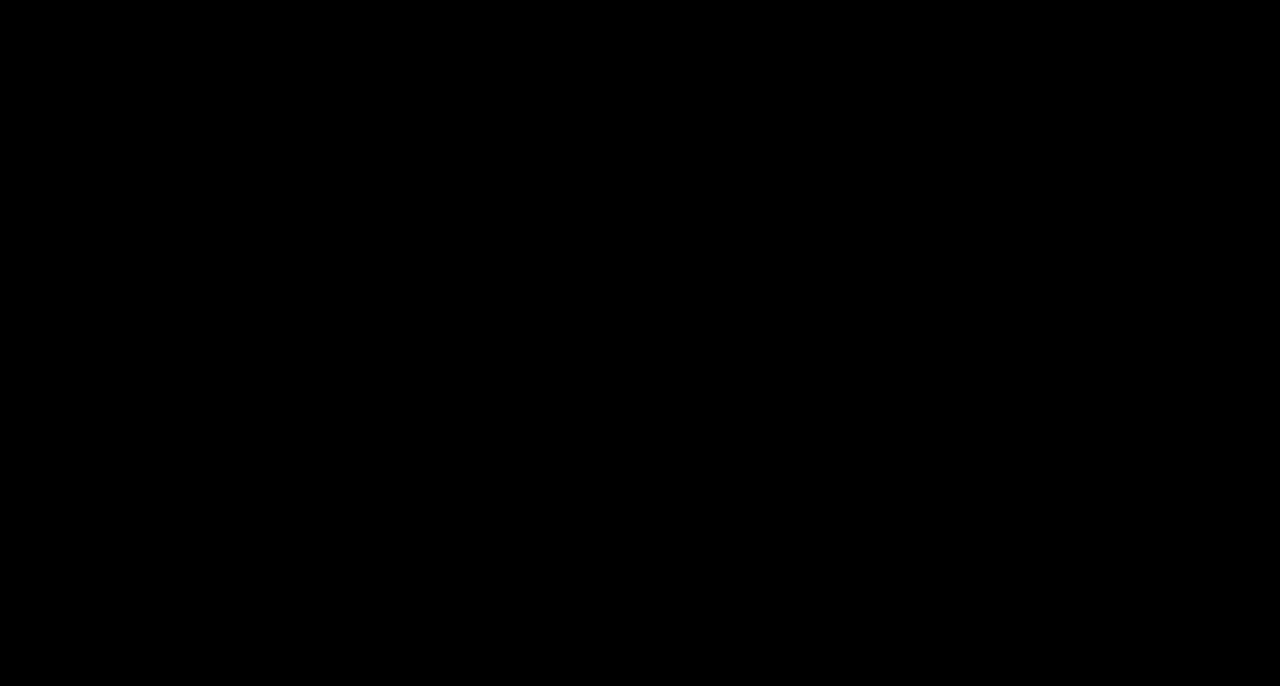
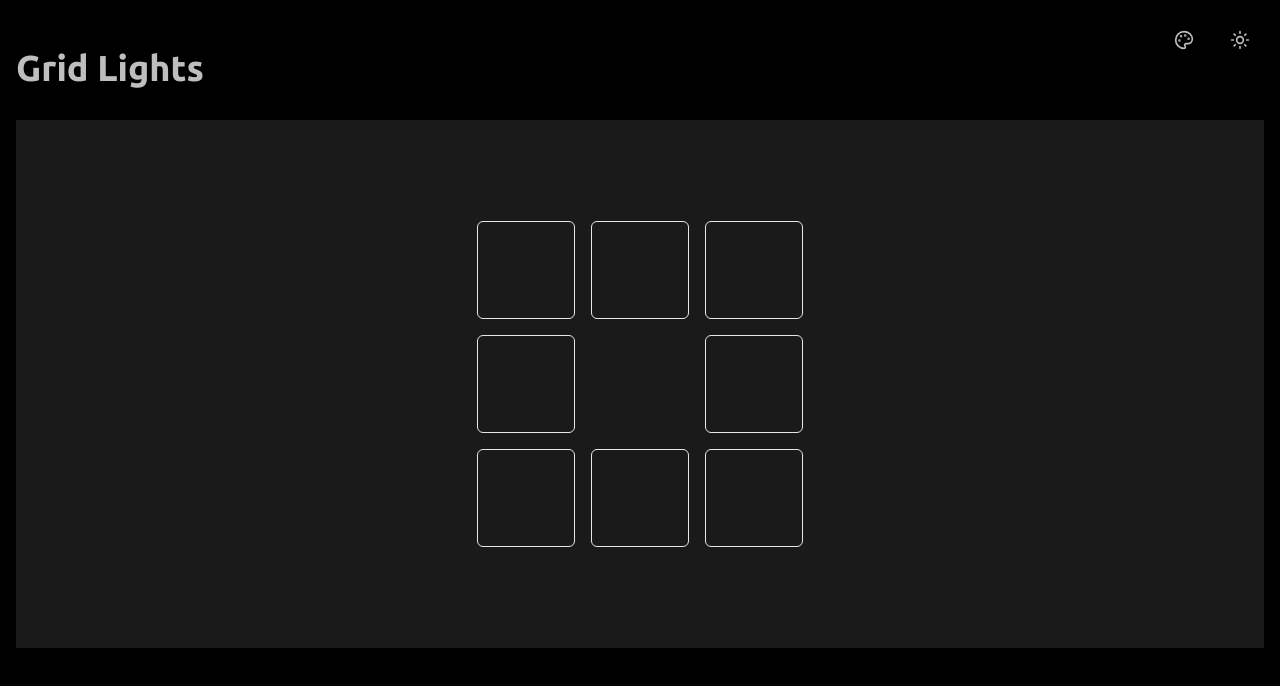
Before and after one commit to himanshurahi/frontend-machine-coding, a React (Vite) app: page /grid-lights in a window 1280 px wide. Before the commit this address had no page. Shown: the top 686 px of the page. Built offline with nearby package versions, Linux system fonts and the light colour scheme.

Commit message:
Added Grid Lights

```diff
--- a/src/App.jsx
+++ b/src/App.jsx
@@ -3,6 +3,7 @@ import { Home } from "./pages/Home";
 import { Pagination } from "./pages/Pagination/index";
 import { MemoryGame } from "./pages/MemoryGame";
 import { PollWidget } from "./pages/PollWidget";
+import { GridLights } from "./pages/GridLights";
 
 function App() {
   return (
@@ -12,6 +13,7 @@ function App() {
         <Route path="/pagination" element={<Pagination />} />
         <Route path="/memory-game" element={<MemoryGame />} />
         <Route path="/poll-widget" element={<PollWidget />} />
+        <Route path="/grid-lights" element={<GridLights />} />
       </Routes>
     </Router>
   );
--- /dev/null
+++ b/src/components/GridLights/GridCells.jsx
@@ -0,0 +1,38 @@
+function GridCells({
+  grid,
+  getGridCells,
+  getCenterIndex,
+  order,
+  onClickCells,
+}) {
+  return (
+    <div
+      className="grid gap-4"
+      style={{ gridTemplateColumns: `repeat(${grid}, 1fr)` }}
+    >
+      {getGridCells.map((i, index) => {
+        if (index == getCenterIndex(grid)) {
+          return (
+            <div
+              id={index}
+              key={index}
+              className="rounded-md px-8 py-6 border invisible"
+            ></div>
+          );
+        }
+        return (
+          <div
+            key={index}
+            onClick={() => onClickCells(index)}
+            className={
+              "rounded-md p-12 border cursor-pointer " +
+              (order.includes(index) && "bg-primary")
+            }
+          ></div>
+        );
+      })}
+    </div>
+  );
+}
+
+export default GridCells;
--- /dev/null
+++ b/src/components/Header.jsx
@@ -0,0 +1,17 @@
+import { motion } from "framer-motion";
+
+function Header({ title }) {
+  return (
+    <div className="flex items-center gap-4 mb-8">
+      <motion.h1
+        initial={{ opacity: 0, y: 20 }}
+        animate={{ opacity: 1, y: 0 }}
+        className="text-4xl font-bold"
+      >
+        {title}
+      </motion.h1>
+    </div>
+  );
+}
+
+export default Header;
--- /dev/null
+++ b/src/pages/GridLights/index.jsx
@@ -0,0 +1,63 @@
+import { motion } from "framer-motion";
+import { ThemeToggle } from "../../components/ThemeToggle";
+import { useEffect, useMemo, useRef, useState } from "react";
+import GridCells from "../../components/GridLights/GridCells";
+import Header from "../../components/Header";
+
+export const GridLights = () => {
+  const [grid, setGrid] = useState(3);
+  const [deselecting, setDeselecting] = useState(false);
+  const [order, setOrder] = useState([]);
+
+  const getCenterIndex = (gridSize) => {
+    return Math.floor((gridSize * gridSize) / 2);
+  };
+
+  const interValRef = useRef();
+
+  const getGridCells = useMemo(() => {
+    return Array(grid * grid).fill(null);
+  }, []);
+
+  const onClickCellHandler = (index) => {
+    if (deselecting) return;
+    if (!order.includes(index)) {
+      setOrder([...order, index]);
+    }
+  };
+
+  useEffect(() => {
+    if (order.length == 0) {
+      clearInterval(interValRef.current);
+      setDeselecting(false);
+    }
+    if (order.length == grid * grid - 1) {
+      setDeselecting(true);
+      interValRef.current = setInterval(() => {
+        setOrder((prevOrder) => {
+          const newOrder = [...prevOrder];
+          newOrder.pop();
+          return newOrder;
+        });
+      }, 300);
+    }
+  }, [order]);
+
+  return (
+    <div className="min-h-screen bg-base-100 text-base-content">
+      <ThemeToggle />
+      <div className="container mx-auto px-4 py-12 h-screen">
+        <Header title={" Grid Lights"} />
+        <div className="conatiner bg-base-300 h-3/4 flex justify-center items-center">
+          <GridCells
+            grid={grid}
+            getGridCells={getGridCells}
+            getCenterIndex={getCenterIndex}
+            order={order}
+            onClickCells={onClickCellHandler}
+          />
+        </div>
+      </div>
+    </div>
+  );
+};
--- a/src/pages/Home.jsx
+++ b/src/pages/Home.jsx
@@ -8,7 +8,7 @@ export const Home = () => {
       title: "Pagination Component",
       description:
         "Effortless navigation through large datasets using React pagination.",
-      demo: "/pagination-demo",
+      demo: "/pagination",
       github: "https://github.com/yourusername/react-pagination",
       tags: ["React", "CSS", "pagination"],
     },
@@ -27,6 +27,14 @@ export const Home = () => {
         "A customizable React widget for creating and managing polls.",
       demo: "/poll-widget",
       github: "https://github.com/yourusername/poll-widget",
+      tags: ["React", "Widget"],
+    },
+    {
+      title: "Grid Lights",
+      description:
+        "A customizable React widget for creating and managing polls.",
+      demo: "/grid-lights",
+      github: "https://github.com/yourusername/grid-lights",
       tags: ["React", "Widget"],
     },
   ];
--- a/src/pages/MemoryGame/index.jsx
+++ b/src/pages/MemoryGame/index.jsx
@@ -4,6 +4,7 @@ import { useEffect, useState } from "react";
 import GridInput from "../../components/MemoryGame/GridInput";
 import GameStatus from "../../components/MemoryGame/GameStatus";
 import MemoryGameGrid from "../../components/MemoryGame/MemoryGameGrid";
+import Header from "../../components/Header";
 
 export const MemoryGame = () => {
   const [grid, setGrid] = useState(5);
@@ -74,15 +75,7 @@ export const MemoryGame = () => {
     <div className="min-h-screen bg-base-100 text-base-content">
       <ThemeToggle />
       <div className="container mx-auto px-4 py-12 h-screen">
-        <div className="flex items-center gap-4 mb-8">
-          <motion.h1
-            initial={{ opacity: 0, y: 20 }}
-            animate={{ opacity: 1, y: 0 }}
-            className="text-4xl font-bold"
-          >
-            Memory Game
-          </motion.h1>
-        </div>
+        <Header title={"Memory Game"} />
 
         <div className="main flex flex-col items-center">
           <GameStatus
--- a/src/pages/Pagination/index.jsx
+++ b/src/pages/Pagination/index.jsx
@@ -3,6 +3,7 @@ import { ThemeToggle } from "../../components/ThemeToggle";
 import { useEffect, useState } from "react";
 import axios from "axios";
 import { ArrowBigLeft, ArrowBigRight } from "lucide-react";
+import Header from "../../components/Header";
 
 export const Pagination = () => {
   const [users, setUsers] = useState([]);
@@ -49,15 +50,7 @@ export const Pagination = () => {
     <div className="min-h-screen bg-base-100 text-base-content">
       <ThemeToggle />
       <div className="container mx-auto px-4 py-12 h-screen">
-        <div className="flex items-center gap-4 mb-8">
-          <motion.h1
-            initial={{ opacity: 0, y: 20 }}
-            animate={{ opacity: 1, y: 0 }}
-            className="text-4xl font-bold"
-          >
-            Pagination
-          </motion.h1>
-        </div>
+        <Header title={"Pagination"} />
         <div className="conatiner bg-base-300 h-3/4">
           {loading ? (
             <div className="h-full flex justify-center">
--- a/src/pages/PollWidget/index.jsx
+++ b/src/pages/PollWidget/index.jsx
@@ -3,6 +3,7 @@ import { ThemeToggle } from "../../components/ThemeToggle";
 import { useEffect, useState } from "react";
 import { pollQuestions } from "../../utils/PollWidget/mockData";
 import PollWidgetMain from "../../components/PollWidget/PollWidgetMain";
+import Header from "../../components/Header";
 export const PollWidget = () => {
   const [pollData, setPollData] = useState(null);
 
@@ -61,15 +62,7 @@ export const PollWidget = () => {
     <div className="min-h-screen bg-base-100 text-base-content">
       <ThemeToggle />
       <div className="container mx-auto px-4 py-12 h-screen">
-        <div className="flex items-center gap-4 mb-8">
-          <motion.h1
-            initial={{ opacity: 0, y: 20 }}
-            animate={{ opacity: 1, y: 0 }}
-            className="text-4xl font-bold"
-          >
-            Poll Widget
-          </motion.h1>
-        </div>
+        <Header title={"Poll Widget"} />
         <div className="conatiner bg-base-300 h-3/4 flex justify-center items-center">
           <PollWidgetMain
             question={pollData.question}
```
